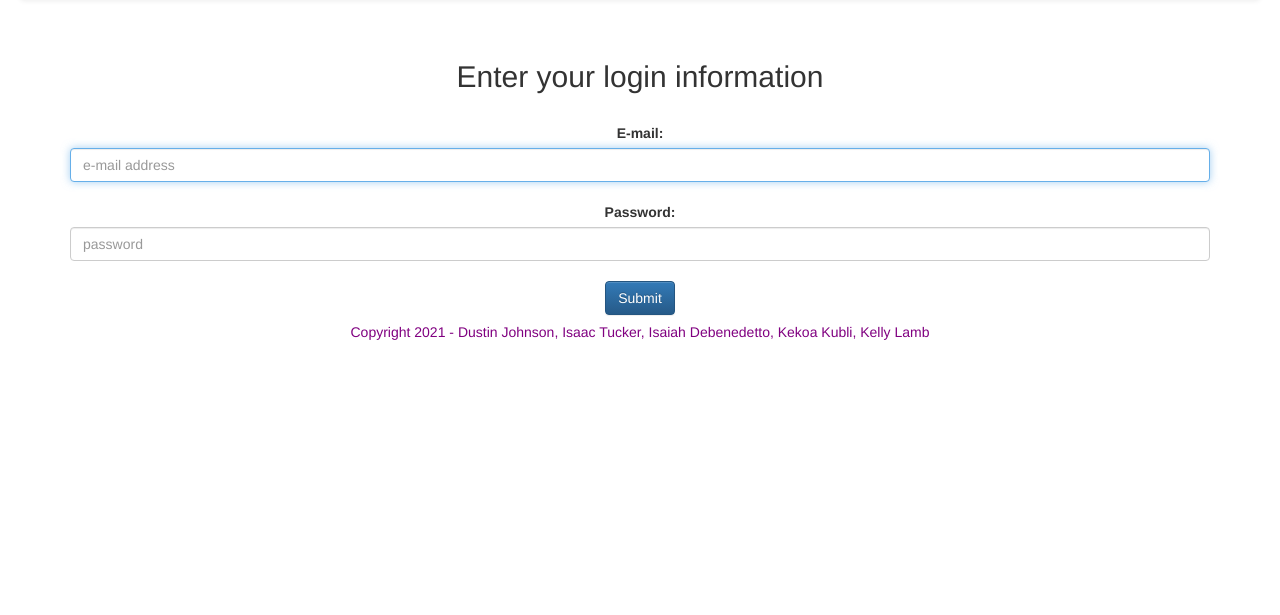
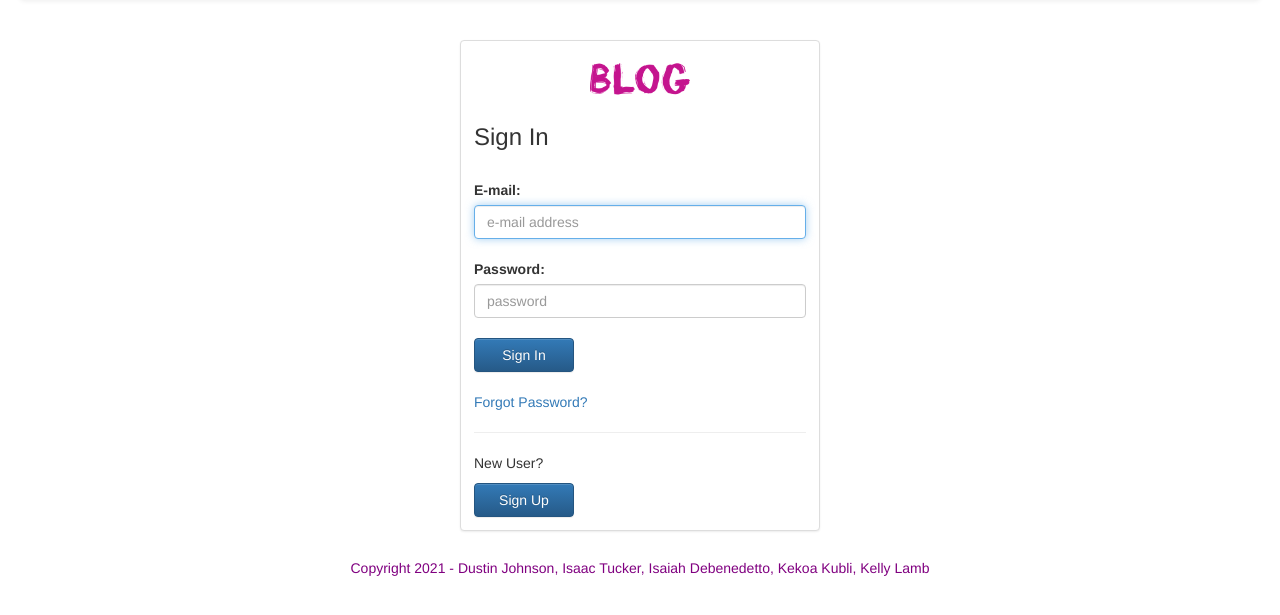
Before and after one commit to MrAizakku/cst339clc, a Spring Boot app: page /login/ in a window 1280 px wide. Shown: the part 72-687 px from the top of the page. Run offline with Spring Boot 4, Linux system fonts and the light colour scheme; some libraries are stand-ins or nearby versions.

Commit message:
login view improvement to match wireframes

```diff
--- a/src/main/resources/templates/login.html
+++ b/src/main/resources/templates/login.html
@@ -4,20 +4,29 @@
 	</head>
 	<body>
 		<div layout:fragment="content">
-			<h2>Enter your login information</h2>
 			<div class="container">
-				<div class="d-flex text-center bg-secondary">
-					<form class="form-login" action="#" th:action="@{doLogin}" th:object="${userModel}" method="POST">
-	  					<div class="mb-3">
+				<div class="row">
+					<div class="col-md-4 col-md-offset-4 col-sm-8 col-sm-offset-2 text-center">
+						<div class="thumbnail">
+							<div class="caption">
+								<img th:src="@{/images/blog.png}" style="width: 30%; height: 30%;">
+								<form class="form-login text-left" action="#" th:action="@{doLogin}" th:object="${userModel}" method="POST">
+									<h2 class="h3 mb-3 font-weight-normal">Sign In</h2>
 			    					<br/><label for="email" class="form-label">E-mail:</label>
 			    					<input type="email" class="form-control mb-2 ip-2" id="email" aria-describedby="emailHelp" placeholder="e-mail address" th:field="*{email}" required autofocus>
-	  					</div>
-	  					<div class="mb-3">
 			    					<br/><label for="password" class="form-label">Password:</label>
 			    					<input type="password" class="form-control mb-2" id="password" placeholder="password" th:field="*{password}" required>
+			  						<br/><button type="submit" class="btn btn-primary" style="width: 100px">Sign In</button><br/>
+			  						<br/><a class="underlineHover" data-bs-toggle="tooltip" data-bs-placement="right" title="Not implemented." href="#">Forgot Password?</a><br>
+			  						<hr>
+			  						<div id="formFooter mb-3">
+							        	<p>New User?</p>
+							        	<a href="/register" class="btn btn-primary" style="width: 100px">Sign Up</a>
 							        </div>
-	  					<br/><button type="submit" class="btn btn-primary">Submit</button>
 			  					</form>
+							</div>
+						</div>
+					</div>
 				</div>
 			</div>
 		</div>
```
Lines whose indentation alone changed are shown as unchanged.
